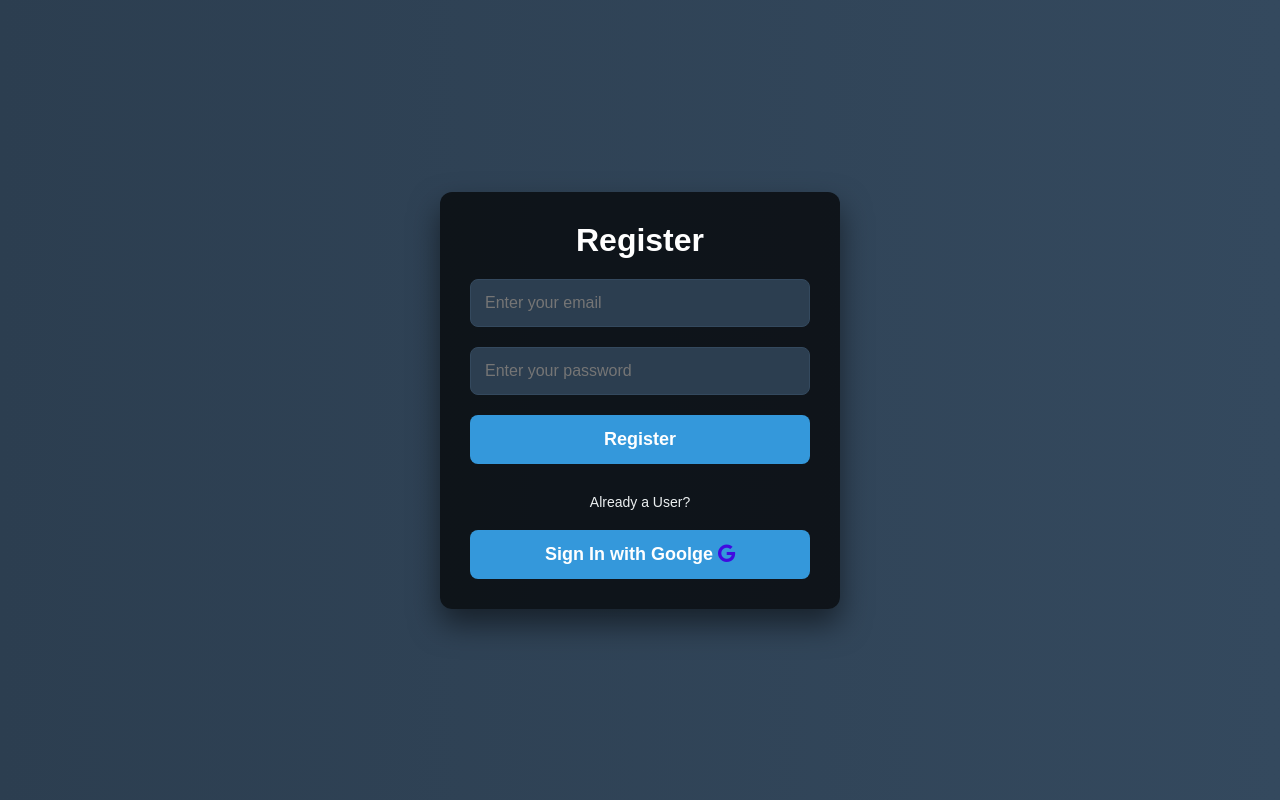
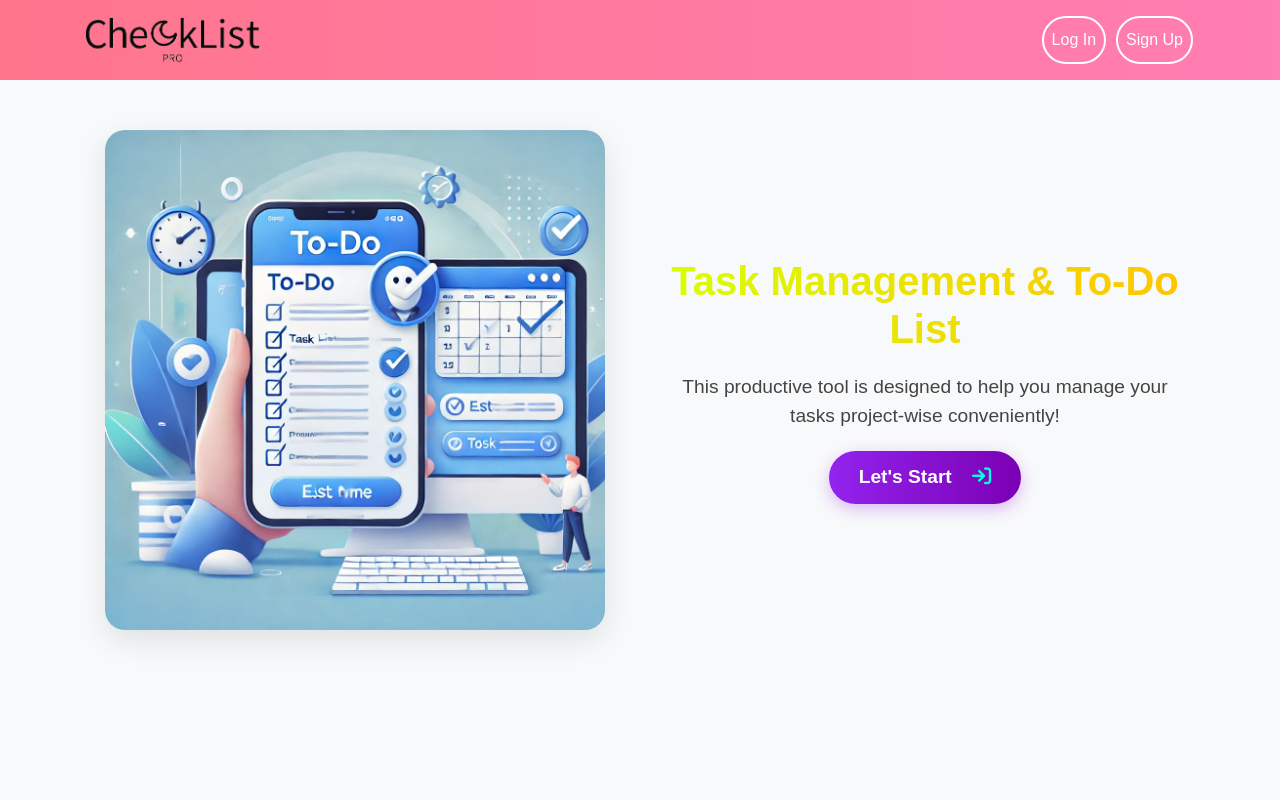
Before and after one commit to haadjs/Todo-firebase, a plain HTML site: page index.html in a window 1280 px wide. Drawn offline with nearby package versions, Linux system fonts and the light colour scheme.

Commit message:
changing

```diff
--- a/dash.js
+++ b/Dashboard/dash.js
@@ -2,7 +2,7 @@ import {
   onAuthStateChanged,
   signOut,
 } from "https://www.gstatic.com/firebasejs/11.2.0/firebase-auth.js";
-import { auth, db } from "./config.js";
+import { auth, db } from "../Main/config.js";
 import {
   collection,
   addDoc,
@@ -18,7 +18,7 @@ onAuthStateChanged(auth, (user) => {
   if (user) {
     getDatafirestore();
   } else {
-    window.location = "./login.html";
+    window.location = "../auth/login.html";
   }
 });
 
@@ -32,7 +32,7 @@ logBtn.addEventListener("click", () => {
   signOut(auth)
     .then(() => {
       alert("Logout successfully");
-      window.location = "./login.html";
+      window.location = "../auth/login.html";
     })
     .catch((error) => {
       alert(error.message);
--- a/login.js
+++ b/auth/login.js
@@ -1,5 +1,5 @@
 import { signInWithEmailAndPassword } from "https://www.gstatic.com/firebasejs/11.2.0/firebase-auth.js";
-import { auth } from "./config.js";
+import { auth } from "../Main/config.js";
 
 let username = document.querySelector("#name");
 let pass = document.querySelector("#password");
@@ -16,7 +16,7 @@ subBtn.addEventListener("click", () => {
     .then((userCredential) => {
       const user = userCredential.user;
       alert("succesfully Loged In");
-      window.location = "./dashbord.html";
+      window.location = "../Dashboard/dashbord.html";
     })
     .catch((error) => {
       const errorMessage = error.message;
--- a/register.js
+++ b/auth/register.js
@@ -7,7 +7,7 @@ import {
   GoogleAuthProvider ,
 } from "https://www.gstatic.com/firebasejs/11.2.0/firebase-auth.js";
 
-import { auth, provider } from "./config.js";
+import { auth, provider } from "../Main/config.js";
 
 let username = document.querySelector("#name");
 let pass = document.querySelector("#password");
@@ -37,7 +37,7 @@ subBtn.addEventListener("click", () => {
           if (user.emailVerified) {
             clearInterval(checkVerification);
             alert("Email verified! Now you can log in.");
-            window.location = "./login.html";
+            window.location = "../auth/login.html";
           }
         });
       }, 2000); // Check every 3 seconds
@@ -60,7 +60,7 @@ loggoogle.addEventListener('click', () =>{
     const credential = GoogleAuthProvider.credentialFromResult(result);
     const token = credential.accessToken;
     const user = result.user;
-    window.location ='./dashbord.html'
+    window.location ='../Dashboard/dashbord.html'
   }).catch((error) => {
     const errorCode = error.code;
     const errorMessage = error.message;
--- /dev/null
+++ b/index.css
@@ -0,0 +1,125 @@
+/* Global Styles */
+* {
+    margin: 0;
+    padding: 0;
+    box-sizing: border-box;
+    font-family: 'Poppins', sans-serif;
+    scroll-behavior: smooth;
+}
+
+body {
+    background: #f8f9fa;
+}
+
+/* Navbar */
+.navbar-custom {
+    background: linear-gradient(to right, #ff758c, #ff7eb3);
+    padding: 10px 0;
+}
+
+.navbar-custom .navbar-brand img {
+    transition: transform 0.3s ease-in-out;
+}
+
+.navbar-custom .navbar-brand img:hover {
+    transform: scale(1.1);
+}
+
+.navbar-custom .btn-custom {
+    color: white;
+    background: transparent;
+    padding: 10px 20px;
+    margin: 5px;
+    border-radius: 25px;
+    border: 2px solid white;
+    transition: all 0.3s ease-in-out;
+}
+
+.navbar-custom .btn-custom:hover {
+    background: white;
+    color: #ff758c;
+    text-decoration: none;
+}
+
+/* Main Content */
+.main {
+    display: flex;
+    justify-content: center;
+    align-items: center;
+    padding: 50px 20px;
+    gap: 40px;
+    animation: fadeIn 1.2s ease-in-out;
+}
+
+.aside1 {
+    flex: 1;
+    display: flex;
+    justify-content: center;
+}
+
+.hero-img {
+    width: 100%;
+    max-width: 500px;
+    border-radius: 20px;
+    box-shadow: 0px 10px 30px rgba(0, 0, 0, 0.1);
+    transition: transform 0.3s ease-in-out;
+}
+
+.hero-img:hover {
+    transform: scale(1.05);
+}
+
+.aside2 {
+    flex: 1;
+    text-align: center;
+}
+
+.heading {
+    font-size: 2.5rem;
+    font-weight: 700;
+    background: linear-gradient(to right, #d9ff02, #ffc400);
+    -webkit-background-clip: text;
+    -webkit-text-fill-color: transparent;
+}
+
+.para {
+    font-size: 1.2rem;
+    margin: 20px 0;
+    color: #444;
+}
+
+/* CTA Button */
+.btn-start {
+    display: inline-block;
+    padding: 12px 30px;
+    font-size: 1.2rem;
+    font-weight: 600;
+    color: white;
+    background: linear-gradient(to right, #9323ee, #7a00b3);
+    border-radius: 30px;
+    text-decoration: none;
+    transition: all 0.3s ease-in-out;
+    box-shadow: 0px 5px 15px rgba(147, 35, 238, 0.3);
+}
+
+.btn-start:hover {
+    transform: scale(1.05);
+    box-shadow: 0px 8px 20px rgba(122, 0, 179, 0.5);
+}
+
+.btn-start i {
+    margin-left: 15px;
+    color: #00ffe1;
+}
+
+/* Animations */
+@keyframes fadeIn {
+    from {
+        opacity: 0;
+        transform: translateY(-20px);
+    }
+    to {
+        opacity: 1;
+        transform: translateY(0);
+    }
+}
--- a/index.html
+++ b/index.html
@@ -1,28 +1,55 @@
 <!DOCTYPE html>
 <html lang="en">
-  <head>
-    <meta charset="UTF-8" />
-    <meta name="viewport" content="width=device-width, initial-scale=1.0" />
-    <title>Register</title>
-    <link rel="stylesheet" href="reg.css" />
+<head>
+    <meta charset="UTF-8">
+    <meta name="viewport" content="width=device-width, initial-scale=1.0">
+    <title>Landing Page</title>
+    <link href="https://cdn.jsdelivr.net/npm/bootstrap@5.3.3/dist/css/bootstrap.min.css" rel="stylesheet">
+    <link rel="stylesheet" href="index.css">
     <link rel="stylesheet" href="https://cdnjs.cloudflare.com/ajax/libs/font-awesome/6.7.2/css/all.min.css">
-  </head>
-  <body>
-    <form action="" method="dialog" class="form">
-      <div class="center">
-        <h1>Register</h1>
-        <input type="email" placeholder="Enter your email" id="email" />
-        <input
-          type="password"
-          placeholder="Enter your password"
-          id="password"
-        />
-        <button type="submit" id="submit">Register</button>
-        <a href="login.html" class="user">Already a User?</a>
-      </div>
-      <button class="loginbtn">Sign In with Goolge <span><i class="fa-brands fa-google" style="color: #400be0;"></i></span></button>
+</head>
+<body>
 
-    </form>
-    <script type="module" src="register.js"></script>
-  </body>
+    <!-- Navbar -->
+    <nav class="navbar navbar-expand-lg navbar-custom">
+        <div class="container">
+            <a class="navbar-brand" href="#">
+                <img src="./img/logo1-removebg-preview.png" alt="Logo" width="180px">
+            </a>
+            <button class="navbar-toggler" type="button" data-bs-toggle="collapse" data-bs-target="#navbarNav">
+                <span class="navbar-toggler-icon"></span>
+            </button>
+            <div class="collapse navbar-collapse" id="navbarNav">
+                <ul class="navbar-nav ms-auto">
+                    <li class="nav-item">
+                        <a class="nav-link btn-custom" href="#">Log In</a>
+                    </li>
+                    <li class="nav-item">
+                        <a class="nav-link btn-custom" href="#">Sign Up</a>
+                    </li>
+                </ul>
+            </div>
+        </div>
+    </nav>
+
+    <!-- Hero Section -->
+    <div class="container main">
+        <div class="aside1">
+            <img src="./img/DALL·E 2025-02-04 15.38.41 - An illustration for a To-Do app landing page. The image should have a modern, clean, and minimalistic design with a blue and white color scheme. It sh.webp" alt="Task Management" class="hero-img">
+        </div>
+
+        <div class="aside2">
+            <h2 class="heading">Task Management & To-Do List</h2>
+            <p class="para">
+                This productive tool is designed to help you manage your tasks project-wise conveniently!
+            </p>
+            <a href="./auth/register.html" class="btn-start">
+                Let's Start <i class="fa-solid fa-arrow-right-to-bracket fa-fade"></i>
+            </a>
+        </div>
+    </div>
+
+    <script type="module" src="index.js"></script>
+    <script src="https://cdn.jsdelivr.net/npm/bootstrap@5.3.3/dist/js/bootstrap.bundle.min.js"></script>
+</body>
 </html>
```
Also changed, not shown: auth/login.html (renamed from login.html, +1 -1 lines), auth/register.html (added, +28 -0 lines), Dashboard/dash.css (renamed from dash.css), Dashboard/dashbord.html (renamed from dashbord.html), Main/config.js (renamed from config.js), auth/login.css (renamed from login.css), auth/reg.css (renamed from reg.css), img/DALL·E 2025-02-04 15.38.41 - An illustration for a To-Do app landing page. The image should have a modern, clean, and minimalistic design with a blue and white color scheme. It sh.webp (added), img/logo1-removebg-preview.png (added), img/logo2-removebg-preview.png (added).
